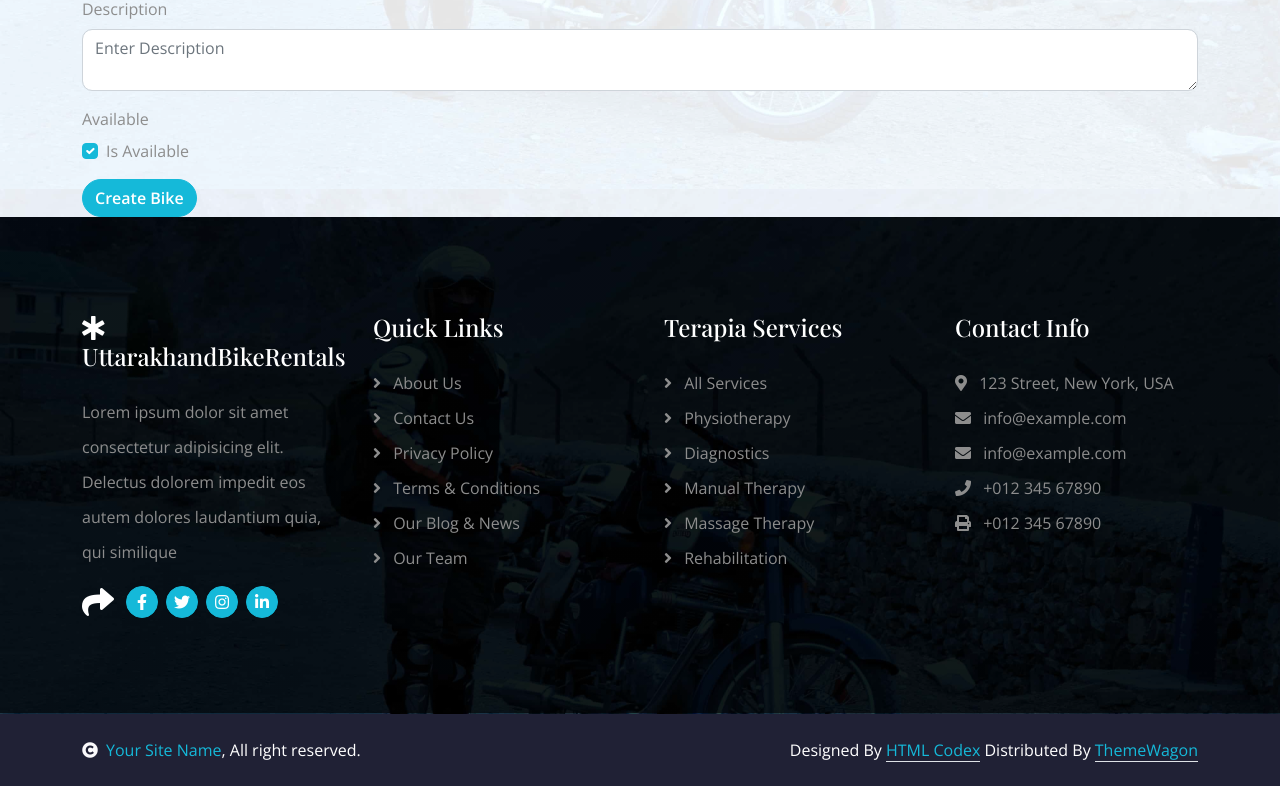
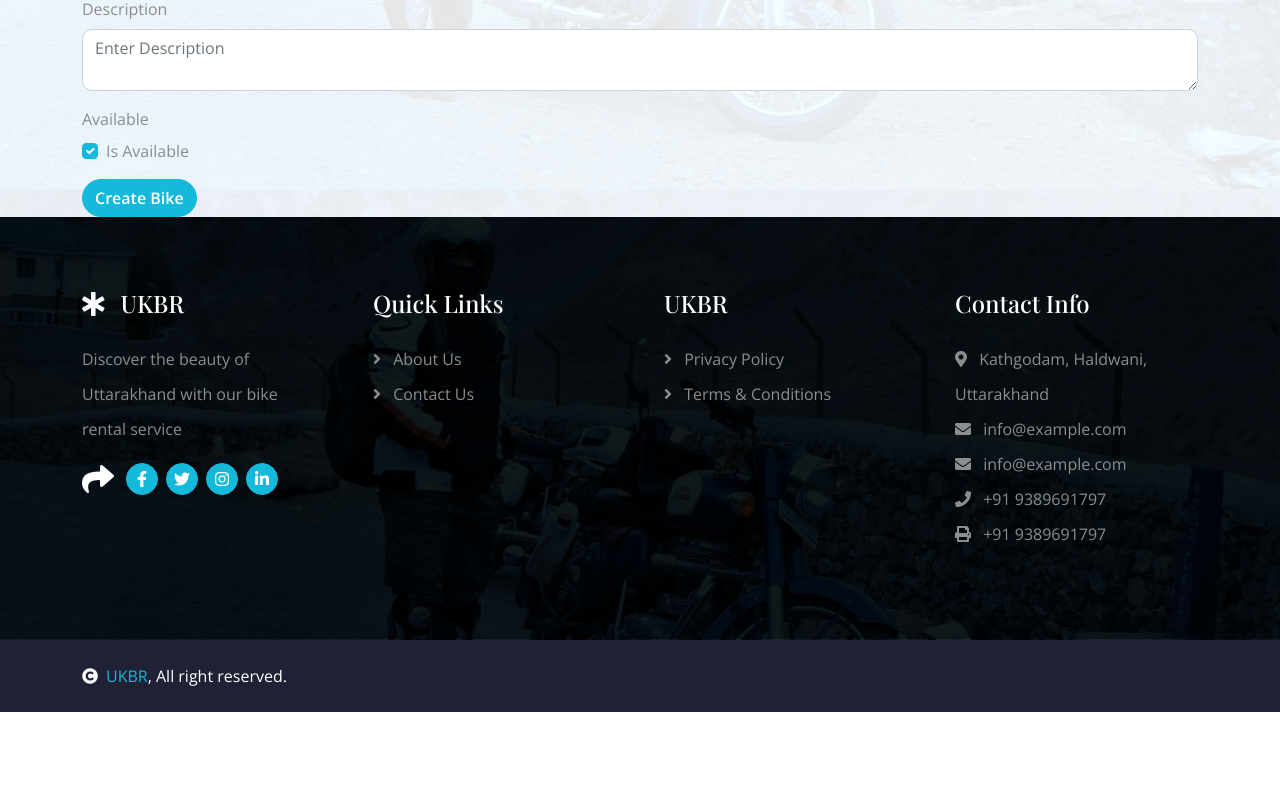
Before and after one commit to nizammalik187-art/TMUProject, a React (Create React App) app: page /createBike in a window 1280 px wide. Shown: the part 636-1422 px from the top of the page. After the commit the page ends 1348 px from the top, so only its background shows below. Built offline with nearby package versions, Linux system fonts and the light colour scheme.

Commit message:
add log in

```diff
--- a/src/components/Footer.js
+++ b/src/components/Footer.js
@@ -2,14 +2,13 @@ import React from 'react'
 
 const Footer = () => {
   return (
-    <div class="container-fluid footer py-5 wow fadeIn" data-wow-delay="0.2s">
+    <div class="container-fluid footer py-4 wow fadeIn" data-wow-delay="0.2s">
       <div class="container py-5">
         <div class="row g-5">
           <div class="col-md-6 col-lg-6 col-xl-3">
             <div class="footer-item d-flex flex-column">
-              <h4 class="text-white mb-4"><i class="fas fa-star-of-life me-3"></i>UttarakhandBikeRentals</h4>
-              <p>Lorem ipsum dolor sit amet consectetur adipisicing elit. Delectus dolorem impedit eos autem dolores laudantium quia, qui similique
-              </p>
+              <h4 class="text-white mb-4"><i class="fas fa-star-of-life me-3"></i>UKBR</h4>
+              <p>Discover the beauty of Uttarakhand with our bike rental service</p>
               <div class="d-flex align-items-center">
                 <i class="fas fa-share fa-2x text-white me-2"></i>
                 <a class="btn-square btn btn-primary text-white rounded-circle mx-1" href=""><i class="fab fa-facebook-f"></i></a>
@@ -24,31 +23,25 @@ const Footer = () => {
               <h4 class="mb-4 text-white">Quick Links</h4>
               <a href=""><i class="fas fa-angle-right me-2"></i> About Us</a>
               <a href=""><i class="fas fa-angle-right me-2"></i> Contact Us</a>
-              <a href=""><i class="fas fa-angle-right me-2"></i> Privacy Policy</a>
-              <a href=""><i class="fas fa-angle-right me-2"></i> Terms & Conditions</a>
-              <a href=""><i class="fas fa-angle-right me-2"></i> Our Blog & News</a>
-              <a href=""><i class="fas fa-angle-right me-2"></i> Our Team</a>
+
             </div>
           </div>
           <div class="col-md-6 col-lg-6 col-xl-3">
             <div class="footer-item d-flex flex-column">
-              <h4 class="mb-4 text-white">Terapia Services</h4>
-              <a href=""><i class="fas fa-angle-right me-2"></i> All Services</a>
-              <a href=""><i class="fas fa-angle-right me-2"></i> Physiotherapy</a>
-              <a href=""><i class="fas fa-angle-right me-2"></i> Diagnostics</a>
-              <a href=""><i class="fas fa-angle-right me-2"></i> Manual Therapy</a>
-              <a href=""><i class="fas fa-angle-right me-2"></i> Massage Therapy</a>
-              <a href=""><i class="fas fa-angle-right me-2"></i> Rehabilitation</a>
+              <h4 class="mb-4 text-white">UKBR</h4>
+              <a href=""><i class="fas fa-angle-right me-2"></i> Privacy Policy</a>
+              <a href=""><i class="fas fa-angle-right me-2"></i> Terms & Conditions</a>
+
             </div>
           </div>
           <div class="col-md-6 col-lg-6 col-xl-3">
             <div class="footer-item d-flex flex-column">
               <h4 class="mb-4 text-white">Contact Info</h4>
-              <a href=""><i class="fa fa-map-marker-alt me-2"></i> 123 Street, New York, USA</a>
+              <a href=""><i class="fa fa-map-marker-alt me-2"></i> Kathgodam, Haldwani, Uttarakhand</a>
               <a href=""><i class="fas fa-envelope me-2"></i> info@example.com</a>
               <a href=""><i class="fas fa-envelope me-2"></i> info@example.com</a>
-              <a href=""><i class="fas fa-phone me-2"></i> +012 345 67890</a>
-              <a href="" class="mb-3"><i class="fas fa-print me-2"></i> +012 345 67890</a>
+              <a href=""><i class="fas fa-phone me-2"></i> +91 9389691797</a>
+              <a href="" class="mb-3"><i class="fas fa-print me-2"></i> +91 9389691797</a>
             </div>
           </div>
         </div>
--- a/src/components/Header.js
+++ b/src/components/Header.js
@@ -7,7 +7,7 @@ const Header = () => {
         <div class="col-lg-8 text-center text-lg-start mb-lg-0">
           <div class="d-flex flex-wrap">
             <a href="/" class="text-light me-4"><i class="fas fa-map-marker-alt text-primary me-2"></i>Find A Location</a>
-            <a href="/" class="text-light me-4"><i class="fas fa-phone-alt text-primary me-2"></i>+01234567890</a>
+            <a href="/" class="text-light me-4"><i class="fas fa-phone-alt text-primary me-2"></i>+91 9389691797</a>
             <a href="/" class="text-light me-0"><i class="fas fa-envelope text-primary me-2"></i>Example@gmail.com</a>
           </div>
         </div>
--- a/src/components/MyCRright.js
+++ b/src/components/MyCRright.js
@@ -6,12 +6,9 @@ const MyCRright = () => {
     <div class="container">
         <div class="row g-4 align-items-center">
             <div class="col-md-6 text-center text-md-start mb-md-0">
-                <span class="text-white"><a href="#"><i class="fas fa-copyright text-light me-2"></i>Your Site Name</a>, All right reserved.</span>
+                <span class="text-white"><a href="#"><i class="fas fa-copyright text-light me-2"></i>UKBR</a>, All right reserved.</span>
             </div>
-            <div class="col-md-6 text-center text-md-end text-white">
 
-                Designed By <a class="border-bottom" href="https://htmlcodex.com">HTML Codex</a> Distributed By <a class="border-bottom" href="https://themewagon.com">ThemeWagon</a>
-            </div>
         </div>
     </div>
 </div>
--- a/src/components/Navbar.js
+++ b/src/components/Navbar.js
@@ -28,21 +28,22 @@ const Navbar = () => {
             <NavLink to="/" className="nav-item nav-link" activeClassName="active">Home</NavLink>
             <NavLink to="/about" className="nav-item nav-link">About</NavLink>
             <NavLink to="/services" className="nav-item nav-link">Services</NavLink>
-            <NavLink to="/createBike" className="nav-item nav-link">Create Bike</NavLink>
             <NavLink to="/bikes" className="nav-item nav-link">Bikes</NavLink>
             <NavLink to="/contact" className="nav-item nav-link">Contact Us</NavLink>
 
             {isLoggedIn ? (
-              <span
+              <>
+            <NavLink to="/createBike" className="nav-item nav-link">Create Bike</NavLink>
+            <span
                 onClick={handleLogout}
                 className="nav-item nav-link"
                 style={{ cursor: 'pointer' }}
               >
                 Logout
               </span>
-            ) : (
-              <NavLink to="/login" className="nav-item nav-link">Login</NavLink>
-            )}
+              </>
+
+            ) :""}
           </div>
           <NavLink to="bikes" type="button" className="btn btn-primary rounded-pill text-white py-2 px-4 flex-wrap flex-sm-shrink-0">
             Book Your Bike
```
